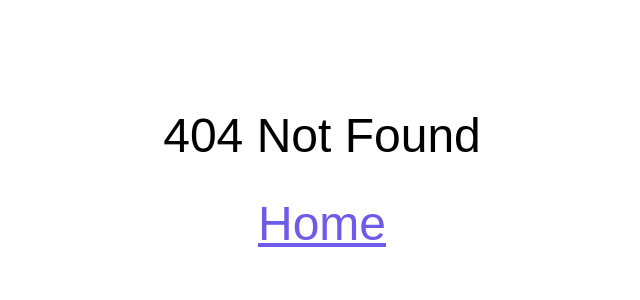
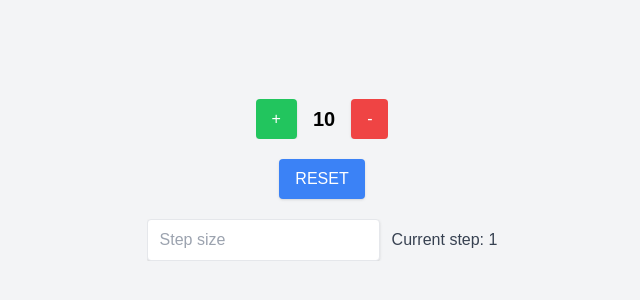
Before and after one commit to sameerkali/React_coding_round_practice, a React (Vite) app: page /counter_p in a window 1280 px wide. Before the commit this address had no page. Shown: the part 220-520 px from the top of the page, without its empty margins (318-958 px from the left). Built offline with nearby package versions, Linux system fonts and the light colour scheme.

Commit message:
advanced counter

```diff
--- a/src/All Assessment/assessment22/Todo.jsx
+++ b/src/All Assessment/assessment22/Todo.jsx
@@ -1,115 +1,88 @@
-import React, { useState } from "react";
-
-const Todo = () => {
-  const [todos, setTodos] = useState([]);
-  const [todo, setTodo] = useState("");
-  console.log(todo)
-
-  const addTodo = () => {
-    if(todo.trim() !== ""){
-      let newTodo = {id: Date.now() , content: todo}
-      setTodos( prev => [...prev, newTodo ])
-    }
-  };
-
-  const removeTodo = (id) => {
-    setTodos(todos.filter(t => t.id !== id))
-  };
-
-  const updateTodo = (id, newText) => {
-      setTodos(todos.map(t => ( t.id === id ? {...t, content: newText} : t)))
-  };
-
-  const handleChange = (e) => {
-    setTodo(e.target.value)
-  };
-
-  return (
-    <div className="flex flex-col h-screen items-center">
-      <h1 className="text-5xl font-bold font-sans mt-10">Todo Local Storage</h1>
-      <div className="flex flex-col sm:flex-row justify-center items-center space-y-4 sm:space-y-0 sm:space-x-4 mt-10">
-        <input
-          className="w-[25rem] px-3 py-1 border border-black rounded-sm"
-          type="text"
-          placeholder="learn todo"
-          value={todo}
-          onChange={handleChange}
-        />
-        <button
-          className="bg-red-700 px-10 py-2 text-white font-bold"
-          onClick={addTodo}
-        >
-          Add
-        </button>
-      </div>
-      <div className="mt-10">
-        {todos.map((todo) => (
-          <div key={todo.id} className="flex space-x-4">
-            <p>{todo.content}</p>
-            <button
-              className="bg-blue-500 px-4 py-1 text-white rounded"
-              onClick={() => updateTodo(todo.id, prompt("Update todo", todo.content))}
-            >
-              Update
-            </button>
-            <button
-              className="bg-red-500 px-4 py-1 text-white rounded"
-              onClick={() => removeTodo(todo.id)}
-            >
-              Remove
-            </button>
-          </div>
-        ))}
-      </div>
-    </div>
-  );
-};
-
-export default Todo;
-
-
-
 // import React, { useState } from "react";
 
 // const Todo = () => {
+//   const [todos, setTodos] = useState([]);
 //   const [todo, setTodo] = useState("");
-//   const [todos, setTodos] = useState([]);
-//   const [clicked, setClicked] = useState(false);
-//   console.log(todos);
+//   console.log(todo)
 
-//   const handleChange = (e) => {
-//     setTodo(e.target.value);
-//   };
 //   const addTodo = () => {
-//     if (todo !== "") {
-//       let newTodo = { id: Date.now(), content: todo };
-//       setTodos((prev) => [...prev, newTodo]);
-//       setTodo("");
+//     if(todo.trim() !== ""){
+//       let newTodo = {id: Date.now() , content: todo}
+//       setTodos( prev => [...prev, newTodo ])
 //     }
 //   };
+
 //   const removeTodo = (id) => {
 //     setTodos(todos.filter(t => t.id !== id))
 //   };
+
 //   const updateTodo = (id, newText) => {
-//     setTodos(todos.filter(t => t.id === id ? {...t, content: newText}: t))
+//       setTodos(todos.map(t => ( t.id === id ? {...t, content: newText} : t)))
 //   };
+
+//   const handleChange = (e) => {
+//     setTodo(e.target.value)
+//   };
+
 //   return (
-//     <div>
-
-//       <input type="text" onChange={handleChange} value={todo} />
-//       <button onClick={addTodo}>add me</button>
-
-//       <ul>
-//         {todos.map((t) => (
-//           <div>
-
-//           <li key={t.id}>{t.content}<button onClick={()=>removeTodo(t.id)}>Remove</button> <button onClick={setClicked(t => !t)}>update</button></li>
-//          {clicked && <input type="text" onChange={handleChange} placeholder="change here"/>}
+//     <div className="flex flex-col h-screen items-center">
+//       <h1 className="text-5xl font-bold font-sans mt-10">Todo Local Storage</h1>
+//       <div className="flex flex-col sm:flex-row justify-center items-center space-y-4 sm:space-y-0 sm:space-x-4 mt-10">
+//         <input
+//           className="w-[25rem] px-3 py-1 border border-black rounded-sm"
+//           type="text"
+//           placeholder="learn todo"
+//           value={todo}
+//           onChange={handleChange}
+//         />
+//         <button
+//           className="bg-red-700 px-10 py-2 text-white font-bold"
+//           onClick={addTodo}
+//         >
+//           Add
+//         </button>
+//       </div>
+//       <div className="mt-10">
+//         {todos.map((todo) => (
+//           <div key={todo.id} className="flex space-x-4">
+//             <p>{todo.content}</p>
+//             <button
+//               className="bg-blue-500 px-4 py-1 text-white rounded"
+//               onClick={() => updateTodo(todo.id, prompt("Update todo", todo.content))}
+//             >
+//               Update
+//             </button>
+//             <button
+//               className="bg-red-500 px-4 py-1 text-white rounded"
+//               onClick={() => removeTodo(todo.id)}
+//             >
+//               Remove
+//             </button>
 //           </div>
 //         ))}
-//       </ul>
+//       </div>
 //     </div>
 //   );
 // };
 
 // export default Todo;
+
+
+
+import React, { useState } from "react";
+
+
+const Todo = () => {
+  const [todo, setTodo] = useState('')
+
+  const handleChange = (e) => {
+setTodo(e.target.value)
+  }
+  return (
+    <div>
+      <input className='border-2 border-black ' placeholder=' eat apple' onChange={handleChange}/>
+    </div>
+  )
+}
+
+export default Todo
--- /dev/null
+++ b/src/All Assessment/assessment23/Counter_p.jsx
@@ -0,0 +1,50 @@
+import { useState } from 'react';
+
+const Counter_p = () => {
+  const [count, setCount] = useState(10);
+  const [size, setSize] = useState(1);
+
+  const handleSizeChange = (e) => {
+    const newSize = parseInt(e.target.value, 10) || 1; // Ensure size is a number and defaults to 1
+    setSize(newSize);
+  };
+
+  return (
+    <div className="flex flex-col items-center justify-center h-screen bg-gray-100">
+      <div className="flex gap-4 items-center mb-5">
+        <button
+          className="px-4 py-2 bg-green-500 text-white rounded shadow hover:bg-green-600"
+          onClick={() => setCount((prev) => prev + size)}
+        >
+          +
+        </button>
+        <p className="text-xl font-bold">{count}</p>
+        <button
+          className="px-4 py-2 bg-red-500 text-white rounded shadow hover:bg-red-600"
+          onClick={() => setCount((prev) => (prev > 0 ? prev - size : 0))}
+        >
+          -
+        </button>
+      </div>
+
+      <button
+        className="mb-5 px-4 py-2 bg-blue-500 text-white rounded shadow hover:bg-blue-600"
+        onClick={() => setCount(0)}
+      >
+        RESET
+      </button>
+
+      <div className="flex gap-3 items-center">
+        <input
+          type="number"
+          placeholder="Step size"
+          className="px-3 py-2 border rounded shadow focus:outline-none focus:ring-2 focus:ring-blue-400"
+          onChange={handleSizeChange}
+        />
+        <p className="text-gray-700">Current step: {size}</p>
+      </div>
+    </div>
+  );
+};
+
+export default Counter_p;
--- a/src/App.jsx
+++ b/src/App.jsx
@@ -37,6 +37,7 @@ import Debouncing from "./All Assessment/assessment19/Debouncing";
 import Toster from "./All Assessment/assessment21/Toster";
 import MyToaster from "./All Assessment/assessment21/MyToaster";
 import Todo from "./All Assessment/assessment22/Todo";
+import Counter_p from './All Assessment/assessment23/Counter_p'
 
 ReactGA.initialize("G-R3DJ0V5QK6");
 
@@ -109,6 +110,9 @@ const App = () => {
         <Route path="/toster" element={<Toster />} />
         <Route path="/mytoster" element={<MyToaster />} />
         <Route path="/todo" element={<Todo />} />
+        <Route path="/counter_p" element={<Counter_p />} />
+
+
         <Route
           path="/code"
           element={<Code code={exampleCode} language="javascript" />}
--- a/src/Utils.js
+++ b/src/Utils.js
@@ -92,6 +92,10 @@ export const buttonDetails = [
   {
     name: "Todo",
     description: "Basic todo app using local storage"
+  },
+  {
+    name: "Counter_p",
+    description: "Advanced Counter "
   }
 ];
 
```
Also changed, not shown: src/All Assessment/assessment23/readme.md (added).
